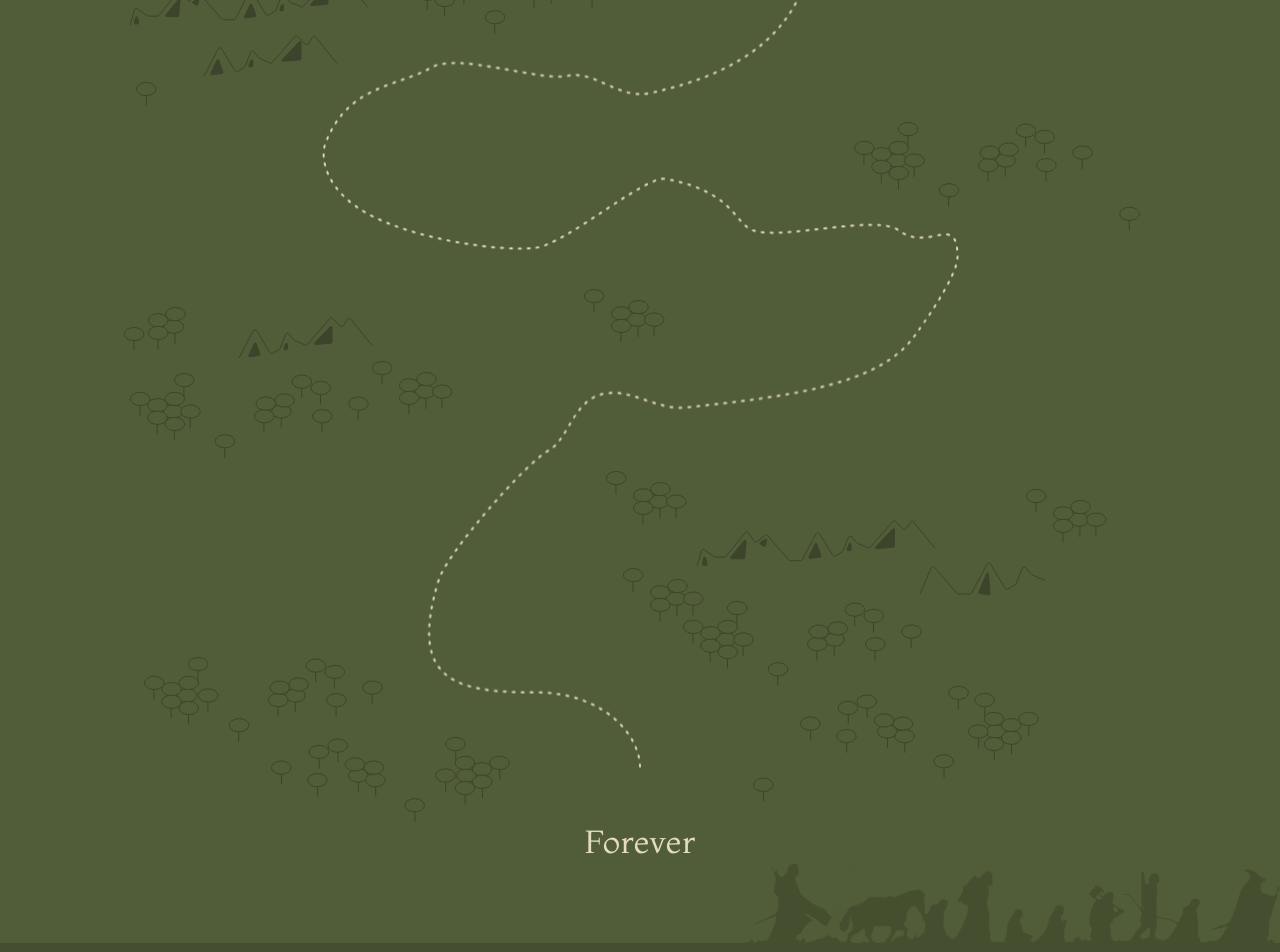
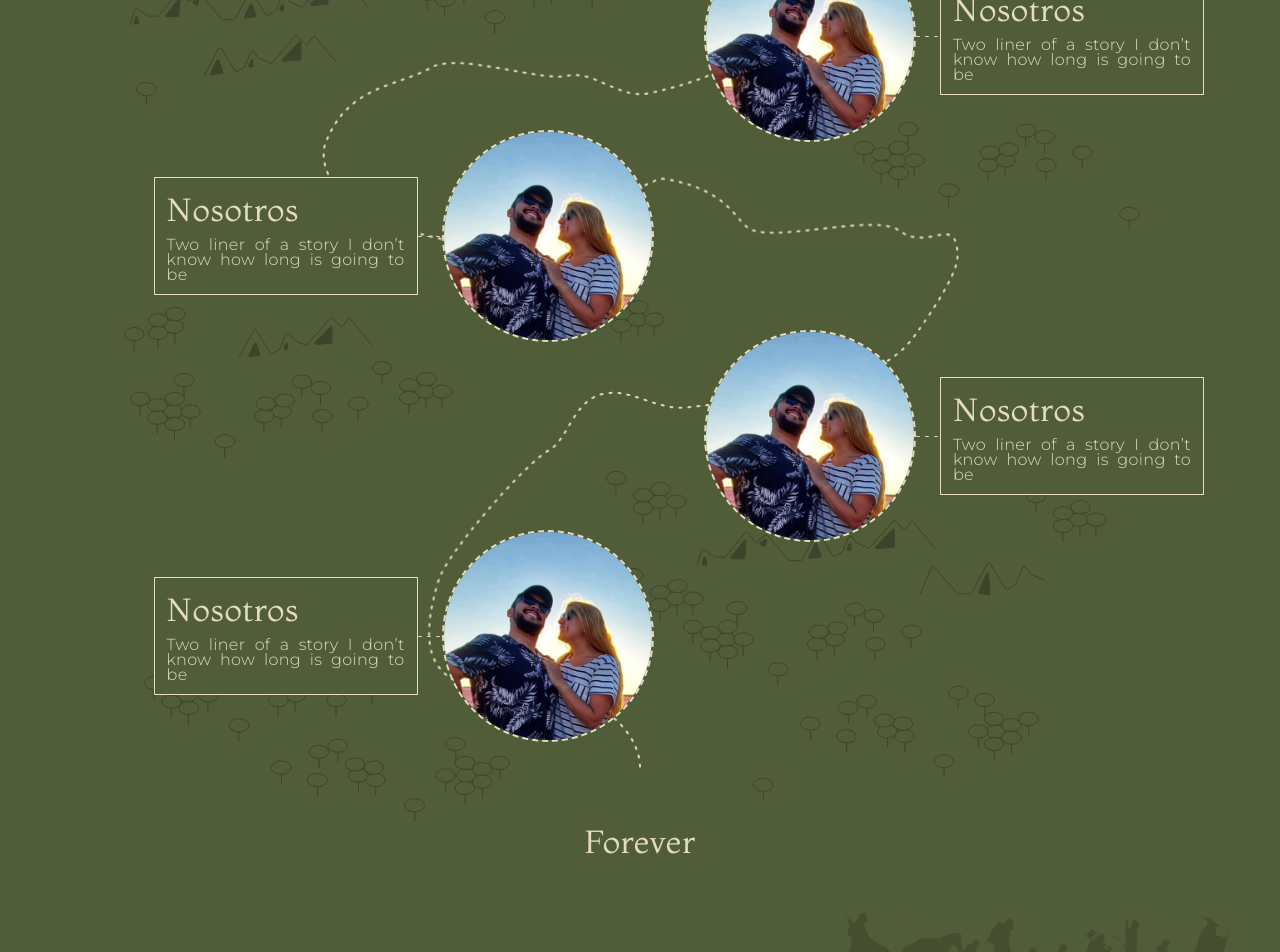
Before and after one commit to EdgarIvanEspinoza/ivanyjoanna, a Next.js app: page / in a window 1280 px wide. Shown: the part 1380-2332 px from the top of the page. Built offline with nearby package versions, Linux system fonts and the light colour scheme; a web font is replaced by a local one.

Commit message:
Add Path Steps componenmt and fix mobile styles

```diff
--- a/app/page.tsx
+++ b/app/page.tsx
@@ -5,7 +5,7 @@ import { MenuComponent } from '@/components/Menu/MenuComponent';
 import { OurHistoryComponent } from '@/components/OurHistory/OurHistoryComponent';
 import { PlaceTransportComponent } from '@/components/PlaceTransport/PlaceTransportComponent';
 import { FooterComponent } from '@/components/Footer/FooterComponent';
-import { FellowshipSeparatorComponent } from '@/components/Separator/FellowshipSeparatorComponent';
+import { FellowshipSeparatorComponent } from '@/components/FellowshipSeparator/FellowshipSeparatorComponent';
 
 export default function Home() {
   return (
--- a/components/Separator/FellowshipSeparatorComponent.tsx
+++ b/components/FellowshipSeparator/FellowshipSeparatorComponent.tsx
@@ -1,12 +1,12 @@
-import { StyledFellowshipWrapper } from './Styles';
-import Image from 'next/image';
+import { StyledFellowshipWrapper, StyledFellowshipImage } from './Styles';
 
 export const FellowshipSeparatorComponent = () => {
   return (
     <StyledFellowshipWrapper>
-      <Image
+      <StyledFellowshipImage
         src="/assets/images/img-fellowship.png"
         alt="Image"
+        layout="responsive"
         width={538}
         height={82}
       />
--- /dev/null
+++ b/components/FellowshipSeparator/Styles.ts
@@ -0,0 +1,19 @@
+import styled from 'styled-components';
+import Image from 'next/image';
+
+export const StyledFellowshipWrapper = styled.div`
+  width: 100%;
+  height: 100%;
+  display: flex;
+  justify-content: flex-end;
+  margin-top: 5rem;
+  padding-right: 5rem;
+
+  @media (max-width: 406px) {
+    padding-right: 0;
+  }
+`;
+
+export const StyledFellowshipImage = styled(Image)`
+  max-width: 40.6rem;
+`;
--- a/components/OurHistory/OurHistoryComponent.tsx
+++ b/components/OurHistory/OurHistoryComponent.tsx
@@ -6,6 +6,7 @@ import {
   StyledOurHistoryWrapper,
   StyledMountainsBackground,
   StyledRoadBackground,
+  StyledRoadBackgroundMobile,
 } from './Styles';
 import { PathStepComponent } from './PathStep/PathStepComponent';
 
@@ -15,6 +16,8 @@ export const OurHistoryComponent = () => {
     <StyledOurHistoryWrapper>
       {!isLargeScreen && <DecoratorMobileComponent />}
       <StyledOurHistoryTitle>Nuestra Historia</StyledOurHistoryTitle>
+      {isLargeScreen ? (
+        <>
           <StyledMountainsBackground
             src="/assets/images/mountains-bg.png"
             alt="mountains-bg"
@@ -27,6 +30,55 @@ export const OurHistoryComponent = () => {
             width="637"
             height="1171"
           />
+        </>
+      ) : (
+        <StyledRoadBackgroundMobile
+          src="/assets/images/history-road-mobile.png"
+          alt="history-road"
+          width="288"
+          height="1965"
+        />
+      )}
+      <PathStepComponent
+        top="25rem"
+        left="12%"
+        reverse={true}
+        title="Nosotros"
+        description="Two liner of a story I don’t know how long is going to be"
+        imageUrl="/assets/images/path-placeholder.png"
+      />
+      <PathStepComponent
+        top="45rem"
+        left="55%"
+        reverse={false}
+        title="Nosotros"
+        description="Two liner of a story I don’t know how long is going to be"
+        imageUrl="/assets/images/path-placeholder.png"
+      />
+      <PathStepComponent
+        top="65rem"
+        left="12%"
+        reverse={true}
+        title="Nosotros"
+        description="Two liner of a story I don’t know how long is going to be"
+        imageUrl="/assets/images/path-placeholder.png"
+      />
+      <PathStepComponent
+        top="85rem"
+        left="55%"
+        reverse={false}
+        title="Nosotros"
+        description="Two liner of a story I don’t know how long is going to be"
+        imageUrl="/assets/images/path-placeholder.png"
+      />
+      <PathStepComponent
+        top="105rem"
+        left="12%"
+        reverse={true}
+        title="Nosotros"
+        description="Two liner of a story I don’t know how long is going to be"
+        imageUrl="/assets/images/path-placeholder.png"
+      />
       <StyledForever>Forever</StyledForever>
     </StyledOurHistoryWrapper>
   );
--- a/components/OurHistory/PathStep/PathStepComponent.tsx
+++ b/components/OurHistory/PathStep/PathStepComponent.tsx
@@ -12,6 +12,8 @@ type Props = {
   description?: string;
   imageUrl?: string;
   reverse?: boolean;
+  top: string;
+  left: string;
 };
 
 export const PathStepComponent = ({
@@ -19,9 +21,11 @@ export const PathStepComponent = ({
   description = 'Two liner of a story I don’t know how long is going to be ',
   imageUrl = '/assets/images/path-placeholder.png',
   reverse = false,
+  top,
+  left,
 }: Props): React.ReactElement => {
   return (
-    <StyledPathStepWrapper reverse={reverse}>
+    <StyledPathStepWrapper reverse={reverse} top={top} left={left}>
       <StyledPathStepImage
         src={imageUrl}
         alt="Image"
--- a/components/OurHistory/PathStep/Styles.ts
+++ b/components/OurHistory/PathStep/Styles.ts
@@ -1,37 +1,31 @@
 import styled from 'styled-components';
 import Image from 'next/image';
 
-export const StyledPathStepWrapper = styled.div<{ reverse: boolean }>`
+export const StyledPathStepWrapper = styled.div<{
+  reverse: boolean;
+  top: string;
+  left: string;
+}>`
   display: flex;
   align-items: center;
   justify-content: center;
-  width: 100%;
+  width: 50rem;
+  max-height: 21.2rem;
   height: 100%;
-  ${(props) => props.reverse && 'flex-direction: reverse-row;'};
-`;
+  position: absolute;
+  top: 25rem;
+  left: 12%;
+  ${(props) => props.top && `top: ${props.top};`};
+  ${(props) => props.left && `left: ${props.left};`};
+  ${(props) => props.reverse && 'flex-direction: row-reverse;'};
 
-export const StyledPathStepTitle = styled.h1`
-  font-size: 3.6rem;
-  line-height: 3.6rem;
-  font-weight: 400;
-  text-align: center;
-  margin: 2.4rem 0 1.6rem 0;
-`;
-
-export const StyledPathStepDescription = styled.p`
-  font-size: 1.8rem;
-  line-height: 2.4rem;
-  font-weight: 400;
-  text-align: center;
-`;
-
-export const StyledPathStepImage = styled(Image)`
-  border-radius: 100%;
-  object-fit: cover;
-`;
-
-export const StyledPathStepConnectorImage = styled(Image)`
-  object-fit: cover;
+  @media (max-width: 980px) {
+    flex-direction: column;
+    left: 50%;
+    right: 50%;
+    ${(props) => props.top && `top: calc(${props.top} * 1.85);`};
+    transform: translate(-50%, -50%);
+  }
 `;
 
 export const StyledPathStepLeyendWrapper = styled.div`
@@ -39,6 +33,35 @@ export const StyledPathStepLeyendWrapper = styled.div`
   flex-direction: column;
   align-items: center;
   justify-content: center;
+  width: 26.4rem;
+  height: auto;
+  border: 0.1rem solid #e5dcbf;
+  padding: 1.2rem;
+  background: #515d38;
+`;
+
+export const StyledPathStepTitle = styled.h1`
+  font-size: 3.2rem;
+  font-weight: 400;
+  text-align: justify;
   width: 100%;
+  margin-bottom: 0.8rem;
+`;
+
+export const StyledPathStepDescription = styled.p`
+  font-size: 1.6rem;
+  line-height: 1.5rem;
+  font-weight: 400;
+  text-align: justify;
   height: 100%;
 `;
+
+export const StyledPathStepImage = styled(Image)`
+  border-radius: 100%;
+  object-fit: cover;
+  border: 0.2rem dashed #e5dcbf;
+`;
+
+export const StyledPathStepConnectorImage = styled(Image)`
+  object-fit: cover;
+`;
--- a/components/OurHistory/Styles.ts
+++ b/components/OurHistory/Styles.ts
@@ -7,8 +7,10 @@ export const StyledOurHistoryWrapper = styled.div`
   align-items: center;
   justify-content: center;
   width: 100%;
+  max-width: 150rem;
   height: 100%;
-  margin-top: 5rem;
+  position: relative;
+  margin: 5rem auto 0;
 `;
 
 export const StyledOurHistoryTitle = styled.h1`
@@ -40,3 +42,9 @@ export const StyledForever = styled.p`
   font-family: Montaga;
   font-size: 3.2rem;
 `;
+
+export const StyledRoadBackgroundMobile = styled(Image)`
+  max-width: 110rem;
+  object-fit: cover;
+  margin-top: 2.65rem;
+`;
--- a/components/PlaceTransport/Styles.ts
+++ b/components/PlaceTransport/Styles.ts
@@ -26,14 +26,20 @@ export const StyledPlaceTransportTitle = styled.h1`
 export const StyledPlaceTransportDetailBoxWrapper = styled.div`
   display: flex;
   gap: 6.4rem;
+
+  @media (max-width: 980px) {
+    flex-direction: column;
+    gap: 3.2rem;
+  }
 `;
 
 export const StyledPlaceTransportDetailBox = styled.div`
   display: flex;
   flex-direction: column;
   align-items: center;
-  width: 50.8rem;
-  height: 33.3rem;
+  width: 100%;
+  max-width: 50.8rem;
+  min-height: 33.3rem;
   border: 1px solid #e5dcbf;
   padding: 2.8rem;
   gap: 2.7rem;
--- a/components/Separator/Styles.ts
+++ /dev/null
@@ -1,8 +0,0 @@
-import styled from 'styled-components';
-
-export const StyledFellowshipWrapper = styled.div`
-  width: 100%;
-  height: 100%;
-  display: flex;
-  justify-content: flex-end;
-`;
```
Also changed, not shown: public/assets/images/history-road-mobile.png (added). Lines whose indentation alone changed are shown as unchanged.
